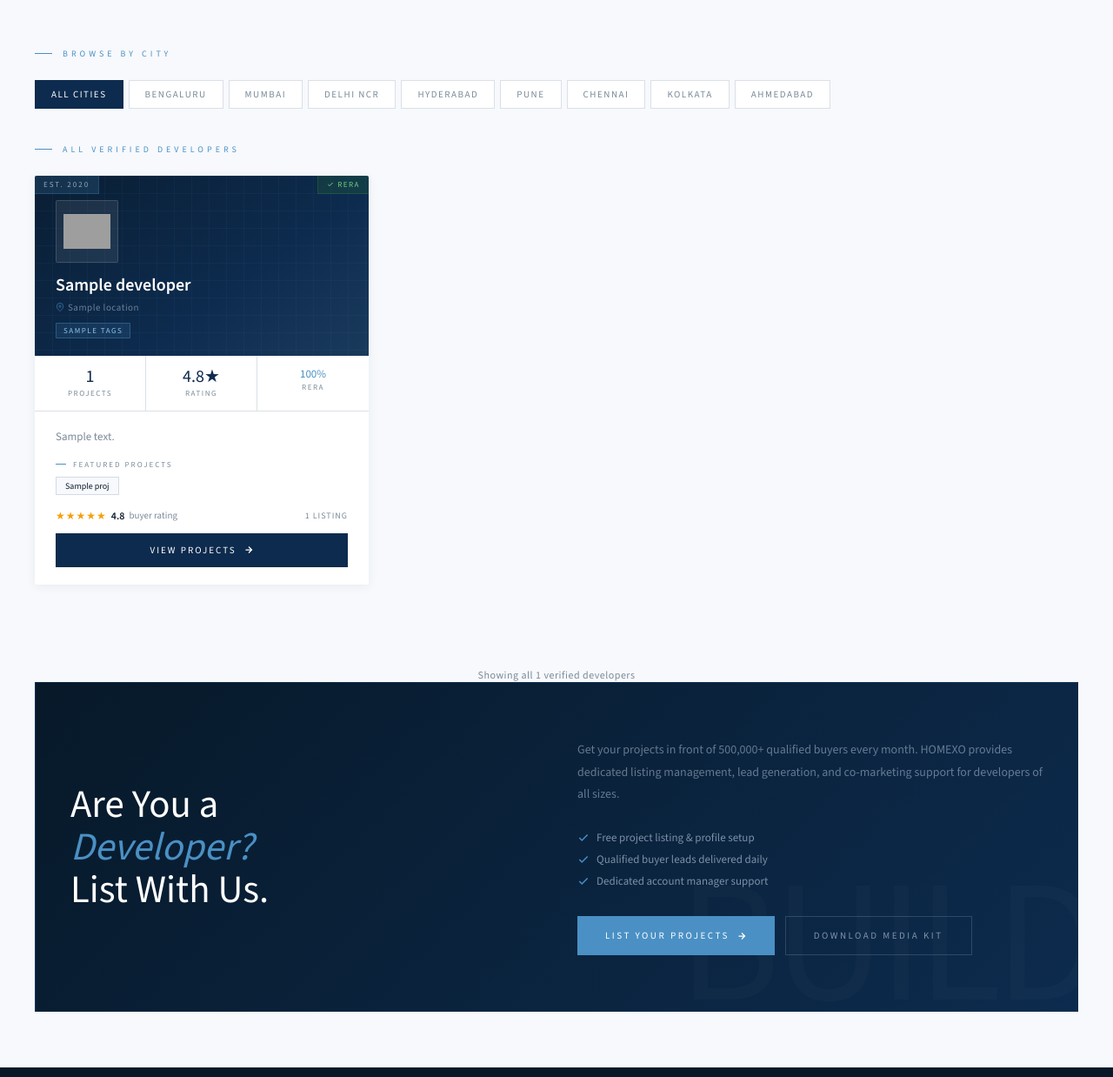
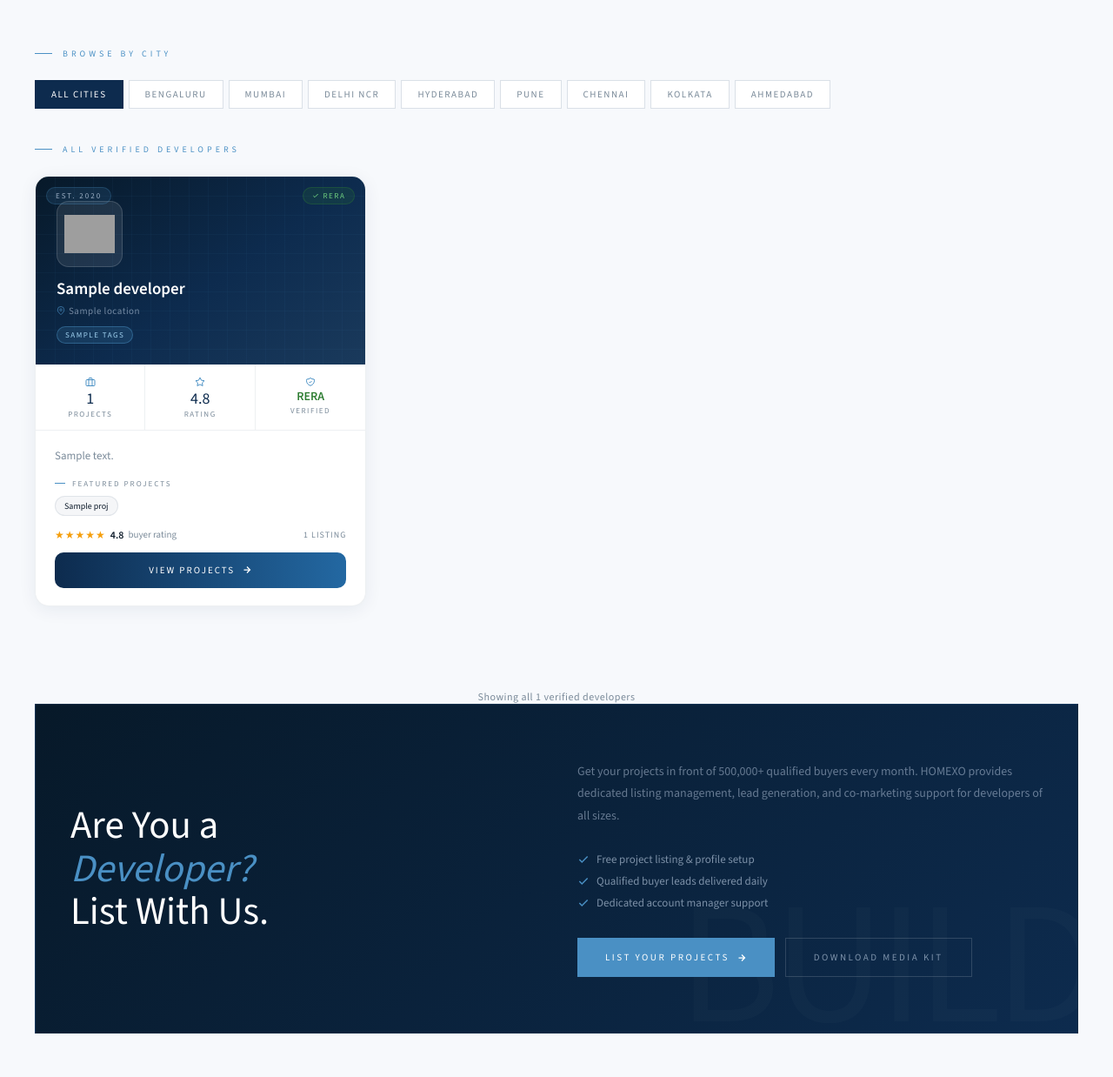
Before and after one commit to RajeshRamadas/homexo, a Django app: template templates/pages/developers.html in a window 1280 px wide. Shown: the part 1588-2826 px from the top of the page at 87% size. Run offline with Django 5.2, Linux system fonts and the light colour scheme; the template is opened without the code that fills it: most values are stand-ins (such as "Sample title", 1, 10 or a date in 2020); grey boxes are pictures that could not be loaded.

Commit message:
Update developers.html

```diff
--- a/templates/pages/developers.html
+++ b/templates/pages/developers.html
@@ -281,127 +281,142 @@
 /* ══ DEVELOPER GRID ══ */
 .dev-grid {
   display: grid; grid-template-columns: repeat(3,1fr);
-  gap: 24px; margin-bottom: 48px;
+  gap: 28px; margin-bottom: 48px;
 }
 
 /* ── Card shell ── */
 .dev-card {
   background: var(--white);
-  border-radius: 2px;
+  border-radius: 16px;
   overflow: hidden; position: relative;
   cursor: pointer;
   display: flex; flex-direction: column;
-  box-shadow: 0 2px 12px rgba(13,43,78,.07);
-  transition: box-shadow .4s cubic-bezier(.23,1,.32,1), transform .4s cubic-bezier(.23,1,.32,1);
+  border: 1px solid rgba(13,43,78,.07);
+  box-shadow: 0 4px 20px rgba(13,43,78,.07);
+  transition: box-shadow .4s cubic-bezier(.23,1,.32,1), transform .4s cubic-bezier(.23,1,.32,1), border-color .35s;
 }
 .dev-card:hover {
-  box-shadow: 0 24px 64px rgba(13,43,78,.18);
-  transform: translateY(-6px); z-index: 2;
+  box-shadow: 0 28px 72px rgba(13,43,78,.16);
+  transform: translateY(-8px); z-index: 2;
+  border-color: rgba(74,144,196,.25);
 }
+/* Accent top bar that reveals on hover */
+.dev-card::before {
+  content: '';
+  position: absolute; top: 0; left: 0; right: 0; height: 3px;
+  background: linear-gradient(90deg, var(--sky), #3a7db5, #0D2B4E);
+  opacity: 0; transition: opacity .35s;
+  z-index: 5;
+}
+.dev-card:hover::before { opacity: 1; }
 
 /* ── Cover / header ── */
 .dev-card-cover {
   position: relative; overflow: hidden;
-  padding: 28px 24px 0;
-  background: linear-gradient(145deg, #0a1e33 0%, #0D2B4E 60%, #1A3A5C 100%);
-  min-height: 160px;
+  padding: 28px 24px 24px;
+  background: linear-gradient(145deg, #071929 0%, #0D2B4E 55%, #1A3A5C 100%);
+  min-height: 180px;
   display: flex; flex-direction: column;
 }
-/* Subtle grid pattern on cover */
 .dev-card-cover::before {
   content: '';
   position: absolute; inset: 0; pointer-events: none;
   background-image:
-    linear-gradient(rgba(74,144,196,.06) 1px, transparent 1px),
-    linear-gradient(90deg, rgba(74,144,196,.06) 1px, transparent 1px);
-  background-size: 20px 20px;
+    linear-gradient(rgba(74,144,196,.05) 1px, transparent 1px),
+    linear-gradient(90deg, rgba(74,144,196,.05) 1px, transparent 1px);
+  background-size: 22px 22px;
 }
-/* Animated shimmer sweep on hover */
 .dev-card-cover::after {
   content: '';
   position: absolute; inset: 0; pointer-events: none;
-  background: linear-gradient(105deg, transparent 40%, rgba(74,144,196,.08) 50%, transparent 60%);
-  transform: translateX(-100%);
-  transition: transform .6s ease;
+  background: linear-gradient(115deg, transparent 35%, rgba(74,144,196,.10) 50%, transparent 65%);
+  transform: translateX(-120%); transition: transform .65s ease;
 }
-.dev-card:hover .dev-card-cover::after { transform: translateX(100%); }
+.dev-card:hover .dev-card-cover::after { transform: translateX(120%); }
 
-/* Established year — top-left corner badge */
+/* Established year */
 .dev-est-badge {
-  position: absolute; top: 0; left: 0;
-  background: rgba(74,144,196,.18); border-bottom: 1px solid rgba(74,144,196,.25); border-right: 1px solid rgba(74,144,196,.25);
-  padding: 4px 10px; font-size: 9px; letter-spacing: 2px;
-  text-transform: uppercase; color: rgba(200,216,236,.7);
-  z-index: 2;
+  position: absolute; top: 12px; left: 12px;
+  background: rgba(74,144,196,.15); border: 1px solid rgba(74,144,196,.25);
+  padding: 3px 10px; font-size: 9px; letter-spacing: 2px;
+  text-transform: uppercase; color: rgba(200,216,236,.75);
+  border-radius: 20px; z-index: 2;
 }
 
-/* Verified badge — top-right */
+/* Verified badge */
 .dev-verified {
-  position: absolute; top: 0; right: 0; z-index: 3;
+  position: absolute; top: 12px; right: 12px; z-index: 3;
   display: flex; align-items: center; gap: 4px;
-  background: rgba(46,125,50,.2); border-left: 1px solid rgba(46,125,50,.35); border-bottom: 1px solid rgba(46,125,50,.35);
-  padding: 4px 10px; font-size: 9px; letter-spacing: 1.5px;
+  background: rgba(46,125,50,.18); border: 1px solid rgba(46,125,50,.35);
+  padding: 3px 10px; font-size: 9px; letter-spacing: 1.5px;
   text-transform: uppercase; color: #6fcf7f;
+  border-radius: 20px;
 }
 .dev-verified svg { color: #6fcf7f; }
 
-/* Logo circle */
+/* Logo box */
 .dev-logo {
-  width: 72px; height: 72px; flex-shrink: 0;
-  background: rgba(255,255,255,.08);
-  border: 1px solid rgba(255,255,255,.14);
-  border-radius: 2px;
+  width: 76px; height: 76px; flex-shrink: 0;
+  background: rgba(255,255,255,.09);
+  border: 1.5px solid rgba(255,255,255,.15);
+  border-radius: 14px;
   display: flex; align-items: center; justify-content: center;
   font-family: 'Source Sans 3', sans-serif;
-  font-size: 24px; font-weight: 700; color: var(--white);
+  font-size: 26px; font-weight: 700; color: var(--white);
   overflow: hidden;
   margin-bottom: 14px;
   position: relative; z-index: 1;
-  transition: border-color .3s;
+  transition: border-color .3s, box-shadow .3s;
 }
-.dev-card:hover .dev-logo { border-color: rgba(74,144,196,.6); }
+.dev-card:hover .dev-logo {
+  border-color: rgba(74,144,196,.7);
+  box-shadow: 0 0 0 4px rgba(74,144,196,.12);
+}
 
-/* Developer name & location inside cover */
-.dev-cover-body { position: relative; z-index: 1; padding-bottom: 20px; }
+/* Name & location */
+.dev-cover-body { position: relative; z-index: 1; }
 .dev-name {
-  font-family: 'Source Sans 3', sans-serif; font-size: 20px;
+  font-family: 'Source Sans 3', sans-serif; font-size: 19px;
   font-weight: 600; color: var(--white); line-height: 1.2; margin-bottom: 6px;
 }
 .dev-location {
-  font-size: 11px; color: rgba(200,216,236,.5); letter-spacing: .5px;
+  font-size: 11px; color: rgba(200,216,236,.55); letter-spacing: .5px;
   display: flex; align-items: center; gap: 4px; margin-bottom: 10px;
 }
-.dev-location svg { color: rgba(74,144,196,.7); flex-shrink: 0; }
+.dev-location svg { color: rgba(74,144,196,.8); flex-shrink: 0; }
+
+/* Segment tags */
 .dev-tags { display: flex; gap: 5px; flex-wrap: wrap; }
 .dev-tag {
   font-size: 9px; letter-spacing: 1.5px; text-transform: uppercase;
-  padding: 2px 8px; border: 1px solid rgba(74,144,196,.2);
-  color: rgba(200,216,236,.5); border-radius: 1px;
+  padding: 3px 9px; border: 1px solid rgba(74,144,196,.2);
+  color: rgba(200,216,236,.55); border-radius: 20px;
 }
 .dev-tag.primary {
-  background: rgba(74,144,196,.15);
-  border-color: rgba(74,144,196,.4); color: #8cc5e8;
+  background: rgba(74,144,196,.18);
+  border-color: rgba(74,144,196,.45); color: #9fd0ee;
 }
 
 /* ── Stats bar ── */
 .dev-card-stats {
   display: grid; grid-template-columns: repeat(3,1fr);
-  border-bottom: 1px solid var(--border);
+  border-bottom: 1px solid rgba(13,43,78,.07);
+  background: var(--white);
 }
 .dev-stat {
-  text-align: center; padding: 14px 8px;
-  border-right: 1px solid var(--border);
-  background: var(--white);
+  text-align: center; padding: 14px 8px 12px;
+  border-right: 1px solid rgba(13,43,78,.07);
 }
 .dev-stat:last-child { border-right: none; }
+.dev-stat-icon { color: var(--sky); margin-bottom: 4px; display: flex; justify-content: center; }
 .dev-stat-val {
-  font-family: 'Source Sans 3', sans-serif; font-size: 20px;
-  font-weight: 400; color: var(--navy); line-height: 1; margin-bottom: 3px;
+  font-family: 'Source Sans 3', sans-serif; font-size: 18px;
+  font-weight: 500; color: var(--navy); line-height: 1; margin-bottom: 3px;
 }
 .dev-stat-lbl { font-size: 9px; letter-spacing: 1.5px; text-transform: uppercase; color: var(--warm-grey); }
 
 /* ── Card body ── */
-.dev-card-body { padding: 18px 24px 16px; flex: 1; }
+.dev-card-body { padding: 18px 22px 14px; flex: 1; }
 .dev-desc {
   font-size: 13px; color: var(--warm-grey); line-height: 1.75;
   font-weight: 300; margin-bottom: 14px;
@@ -416,17 +431,17 @@
 .dev-project-pills { display: flex; gap: 5px; flex-wrap: wrap; }
 .dev-proj-pill {
   font-size: 10px; color: var(--charcoal);
-  background: var(--ivory); border: 1px solid var(--border);
-  padding: 3px 10px; transition: all .25s;
+  background: rgba(13,43,78,.04); border: 1px solid rgba(13,43,78,.09);
+  padding: 4px 10px; border-radius: 20px; transition: all .25s;
 }
 .dev-card:hover .dev-proj-pill {
-  border-color: rgba(74,144,196,.35);
-  background: rgba(74,144,196,.05); color: var(--navy);
+  border-color: rgba(74,144,196,.4);
+  background: rgba(74,144,196,.06); color: var(--navy);
 }
 
 /* ── Card footer ── */
 .dev-card-footer {
-  padding: 0 24px 20px;
+  padding: 0 22px 20px;
   display: flex; flex-direction: column; gap: 12px; flex: 0;
 }
 .dev-footer-meta {
@@ -440,35 +455,40 @@
   position: relative; z-index: 2;
   display: flex; align-items: center; justify-content: center; gap: 8px;
   font-size: 11px; letter-spacing: 2px; text-transform: uppercase;
-  color: var(--white); background: var(--navy);
+  color: var(--white);
+  background: linear-gradient(90deg, #0D2B4E, #2368a2);
   border: none; text-decoration: none;
-  padding: 12px 20px; cursor: pointer;
-  transition: background .25s; font-family: 'Source Sans 3', sans-serif;
+  padding: 13px 20px; border-radius: 10px; cursor: pointer;
+  transition: background .3s, box-shadow .3s; font-family: 'Source Sans 3', sans-serif;
   font-weight: 500;
 }
-.dev-view-btn:hover { background: var(--sky); color: var(--white); }
+.dev-view-btn:hover {
+  background: linear-gradient(90deg, var(--sky), #2368a2);
+  box-shadow: 0 6px 18px rgba(74,144,196,.35);
+  color: var(--white);
+}
 .dev-view-btn svg { transition: transform .25s; }
-.dev-view-btn:hover svg { transform: translateX(3px); }
+.dev-view-btn:hover svg { transform: translateX(4px); }
 
 /* Clickable overlay */
 .dev-card-link { position: absolute; inset: 0; z-index: 1; }
 
 /* Card entrance animation */
 @keyframes card-in {
-  from { opacity: 0; transform: translateY(28px); }
+  from { opacity: 0; transform: translateY(30px); }
   to   { opacity: 1; transform: translateY(0); }
 }
 .dev-card {
   opacity: 0;
   animation: card-in .55s cubic-bezier(.23,1,.32,1) forwards;
 }
-.dev-grid .dev-card:nth-child(2) { animation-delay: .07s; }
-.dev-grid .dev-card:nth-child(3) { animation-delay: .14s; }
-.dev-grid .dev-card:nth-child(4) { animation-delay: .05s; }
-.dev-grid .dev-card:nth-child(5) { animation-delay: .12s; }
-.dev-grid .dev-card:nth-child(6) { animation-delay: .19s; }
+.dev-grid .dev-card:nth-child(1) { animation-delay: 0s; }
+.dev-grid .dev-card:nth-child(2) { animation-delay: .08s; }
+.dev-grid .dev-card:nth-child(3) { animation-delay: .16s; }
+.dev-grid .dev-card:nth-child(4) { animation-delay: .06s; }
+.dev-grid .dev-card:nth-child(5) { animation-delay: .14s; }
+.dev-grid .dev-card:nth-child(6) { animation-delay: .22s; }
 .dev-grid .dev-card:nth-child(n+7) { animation-delay: .1s; }
-/* Pause animation for hidden filtered cards */
 .dev-card[style*="display: none"] { animation: none; }
 
 /* ── LIST VIEW ── */
@@ -1103,16 +1123,25 @@
         <!-- Stats bar -->
         <div class="dev-card-stats">
           <div class="dev-stat">
+            <div class="dev-stat-icon">
+              <svg width="12" height="12" viewBox="0 0 24 24" fill="none" stroke="currentColor" stroke-width="2"><rect x="2" y="7" width="20" height="14" rx="2"/><path d="M16 21V5a2 2 0 00-2-2h-4a2 2 0 00-2 2v16"/></svg>
+            </div>
             <div class="dev-stat-val">{{ developer.active_projects_count }}</div>
             <div class="dev-stat-lbl">Projects</div>
           </div>
           <div class="dev-stat">
-            <div class="dev-stat-val">4.8★</div>
+            <div class="dev-stat-icon">
+              <svg width="12" height="12" viewBox="0 0 24 24" fill="none" stroke="currentColor" stroke-width="2"><polygon points="12 2 15.09 8.26 22 9.27 17 14.14 18.18 21.02 12 17.77 5.82 21.02 7 14.14 2 9.27 8.91 8.26 12 2"/></svg>
+            </div>
+            <div class="dev-stat-val">4.8</div>
             <div class="dev-stat-lbl">Rating</div>
           </div>
           <div class="dev-stat">
-            <div class="dev-stat-val" style="font-size:13px;color:var(--sky);">100%</div>
-            <div class="dev-stat-lbl">RERA</div>
+            <div class="dev-stat-icon">
+              <svg width="12" height="12" viewBox="0 0 24 24" fill="none" stroke="currentColor" stroke-width="2"><path d="M9 12l2 2 4-4m5.618-4.016A11.955 11.955 0 0112 2.944a11.955 11.955 0 01-8.618 3.04A12.02 12.02 0 003 9c0 5.591 3.824 10.29 9 11.622 5.176-1.332 9-6.03 9-11.622 0-1.042-.133-2.052-.382-3.016z"/></svg>
+            </div>
+            <div class="dev-stat-val" style="font-size:14px;color:#2E7D32;font-weight:600;">RERA</div>
+            <div class="dev-stat-lbl">Verified</div>
           </div>
         </div>
 
```
